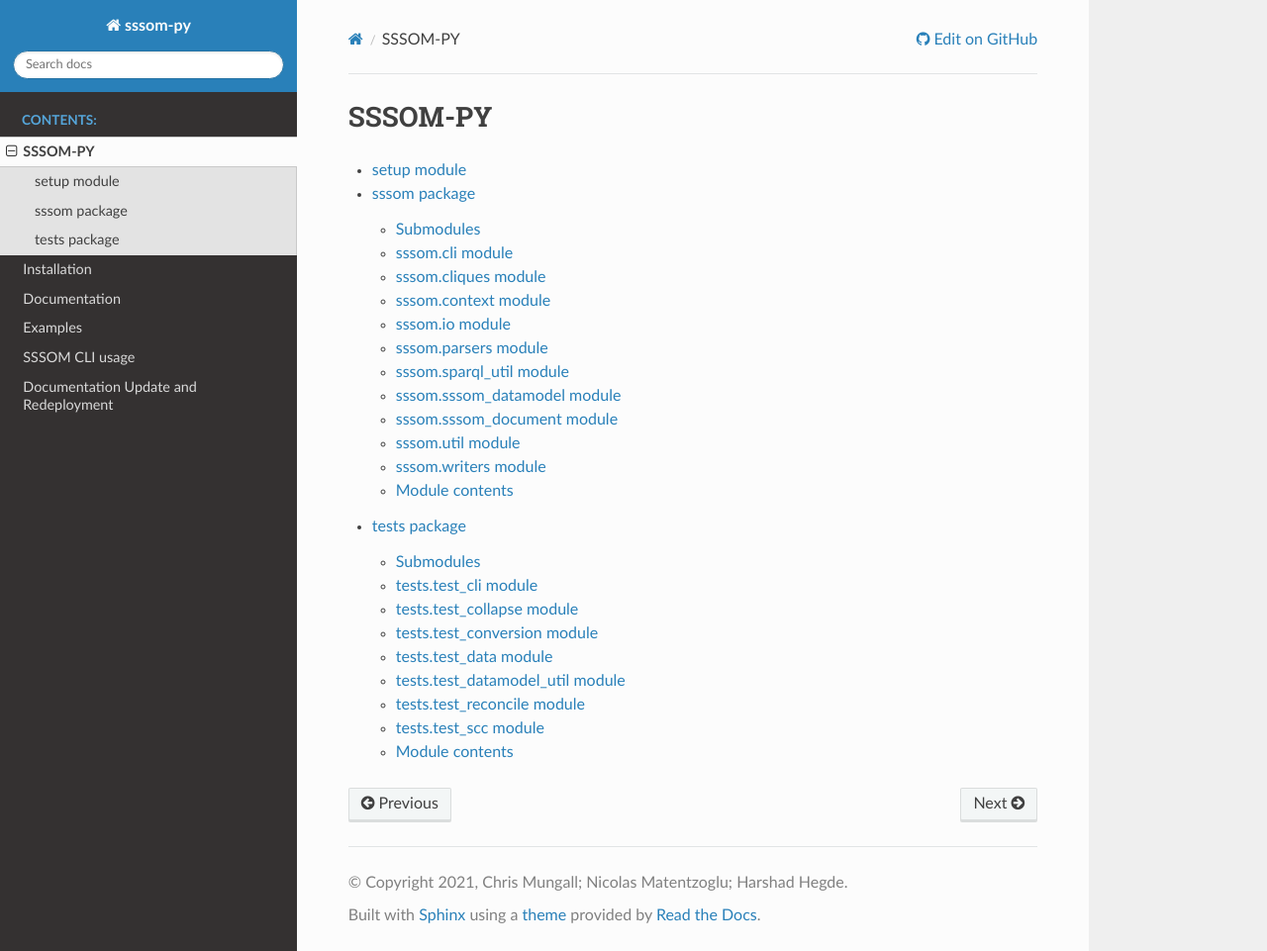
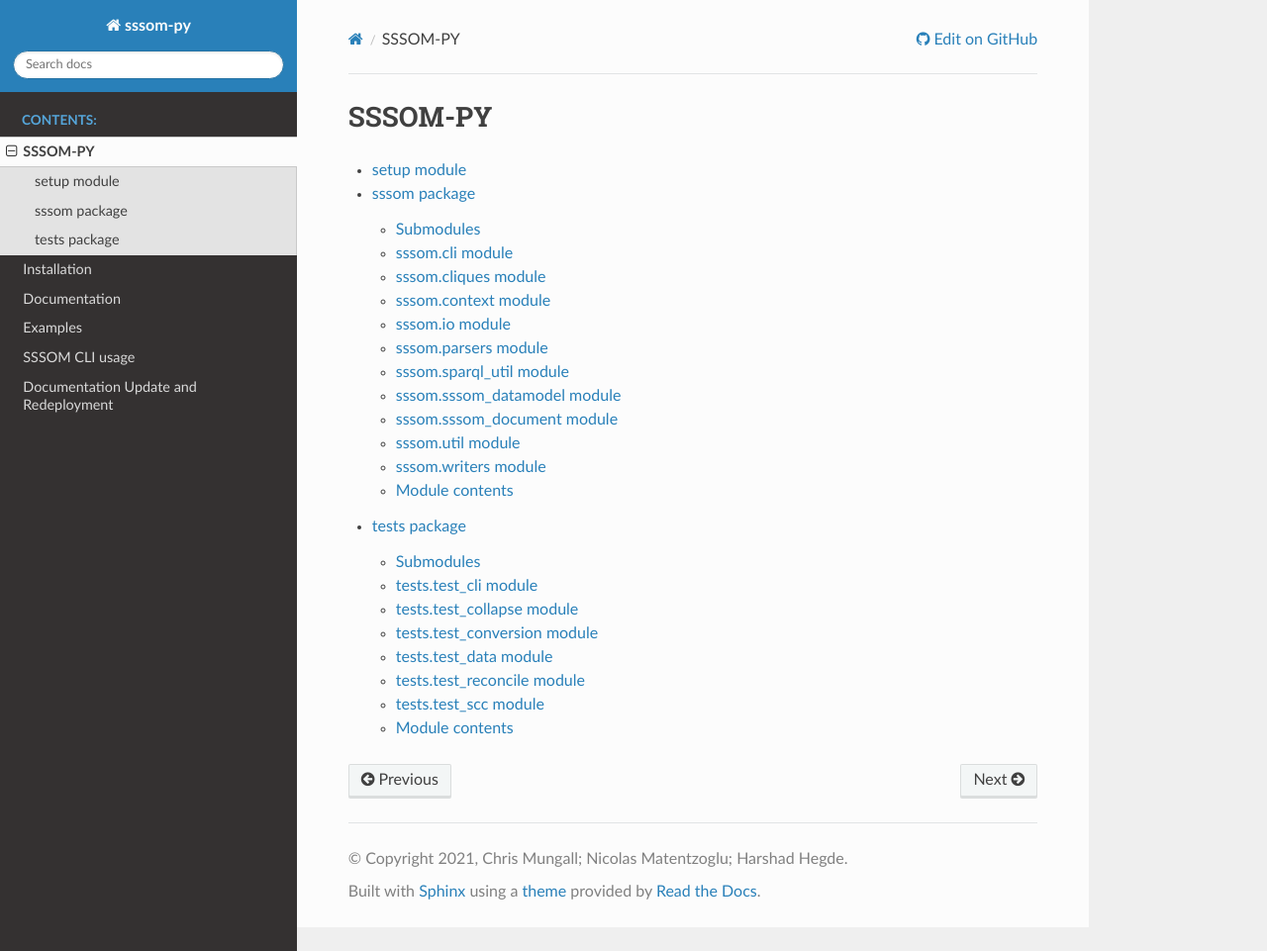
Before and after one commit to mapping-commons/sssom-py, a Sphinx documentation site: the page built from sphinx/modules.rst, in a window 1280 px wide and 961 px high. Shown: the whole window at 99% size. Built offline with Sphinx 7.4.7 and the Read the Docs theme 2.0.0, drawn with Linux system fonts in a browser that asks for light colours.

```diff
--- a/sphinx/conf.py
+++ b/sphinx/conf.py
@@ -75,7 +75,7 @@ html_theme = 'sphinx_rtd_theme'
 # Add any paths that contain custom static files (such as style sheets) here,
 # relative to this directory. They are copied after the builtin static files,
 # so a file named "default.css" will overwrite the builtin "default.css".
-html_static_path = ['_static']
+# html_static_path = ['_static']
 
 html_theme_options = {
     "use_edit_page_button": True,
--- a/sphinx/tests.rst
+++ b/sphinx/tests.rst
@@ -36,14 +36,6 @@ tests.test\_data module
    :undoc-members:
    :show-inheritance:
 
-tests.test\_datamodel\_util module
-----------------------------------
-
-.. automodule:: tests.test_datamodel_util
-   :members:
-   :undoc-members:
-   :show-inheritance:
-
 tests.test\_reconcile module
 ----------------------------
 
```
Also changed, not shown: 1 other file.
